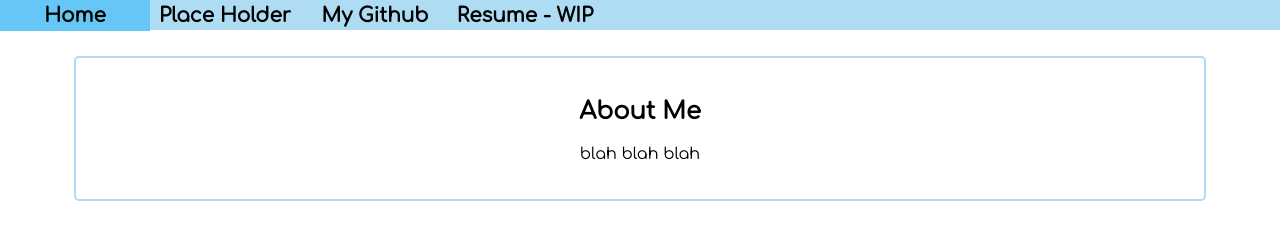
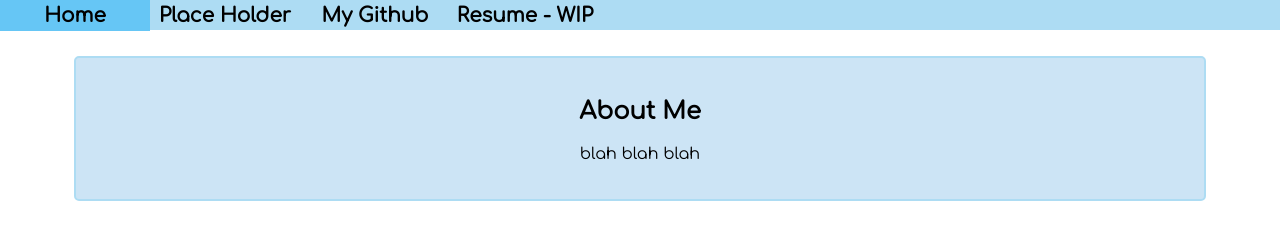
Before and after one commit to JoshGuo/joshguo.github.io, a plain HTML site: page index.html in a window 1280 px wide. Drawn offline with Linux system fonts and the light colour scheme.

Commit message:
Update main.css

```diff
--- a/css/main.css
+++ b/css/main.css
@@ -45,6 +45,7 @@ body {
 }
 .body-text{
 	border: solid 2px #ADDCF3;
+	background-color: #CCE4F5;
 	border-radius: 5px;
 	width: 85%;
 	display: inline-block;
```
